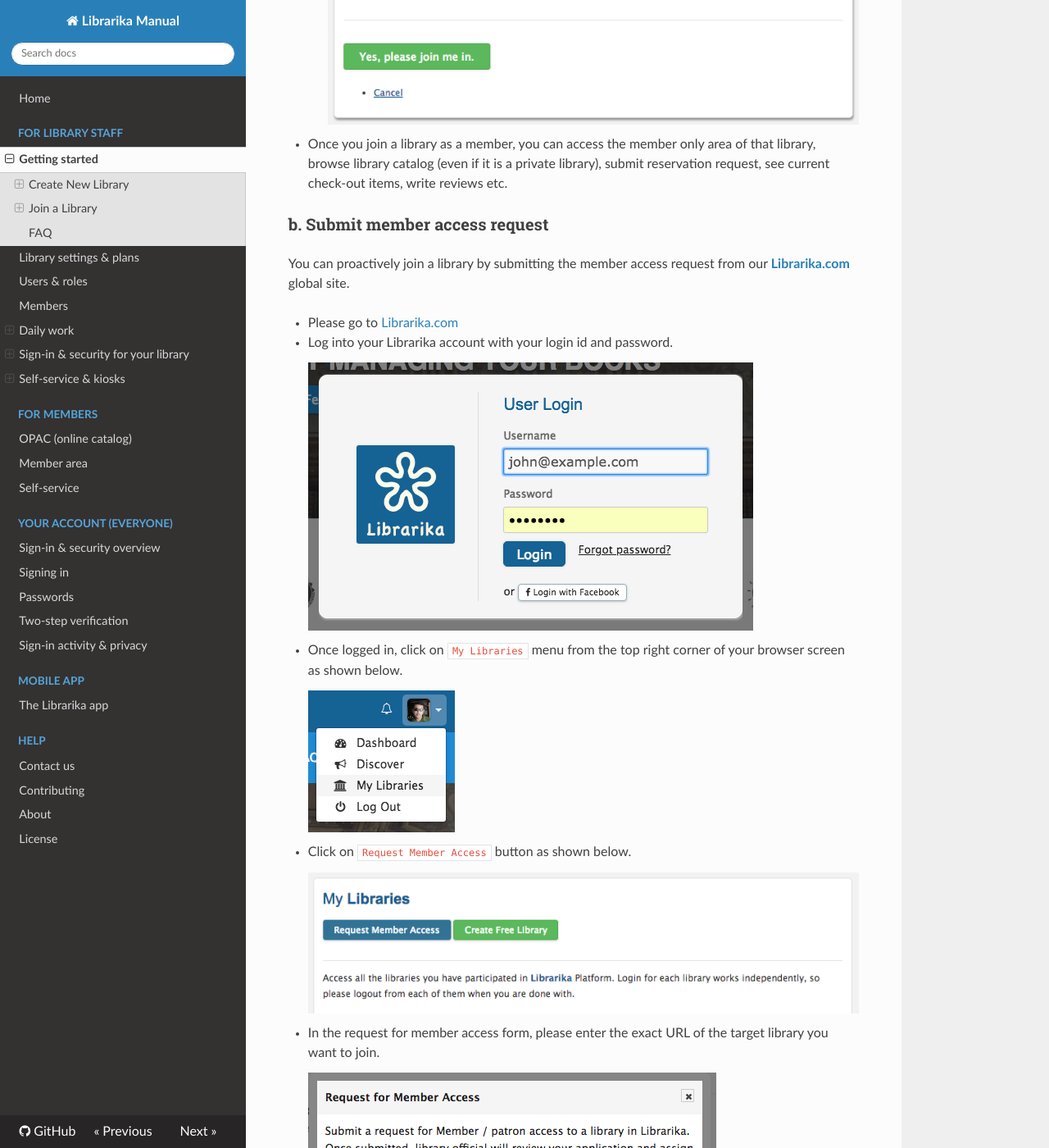
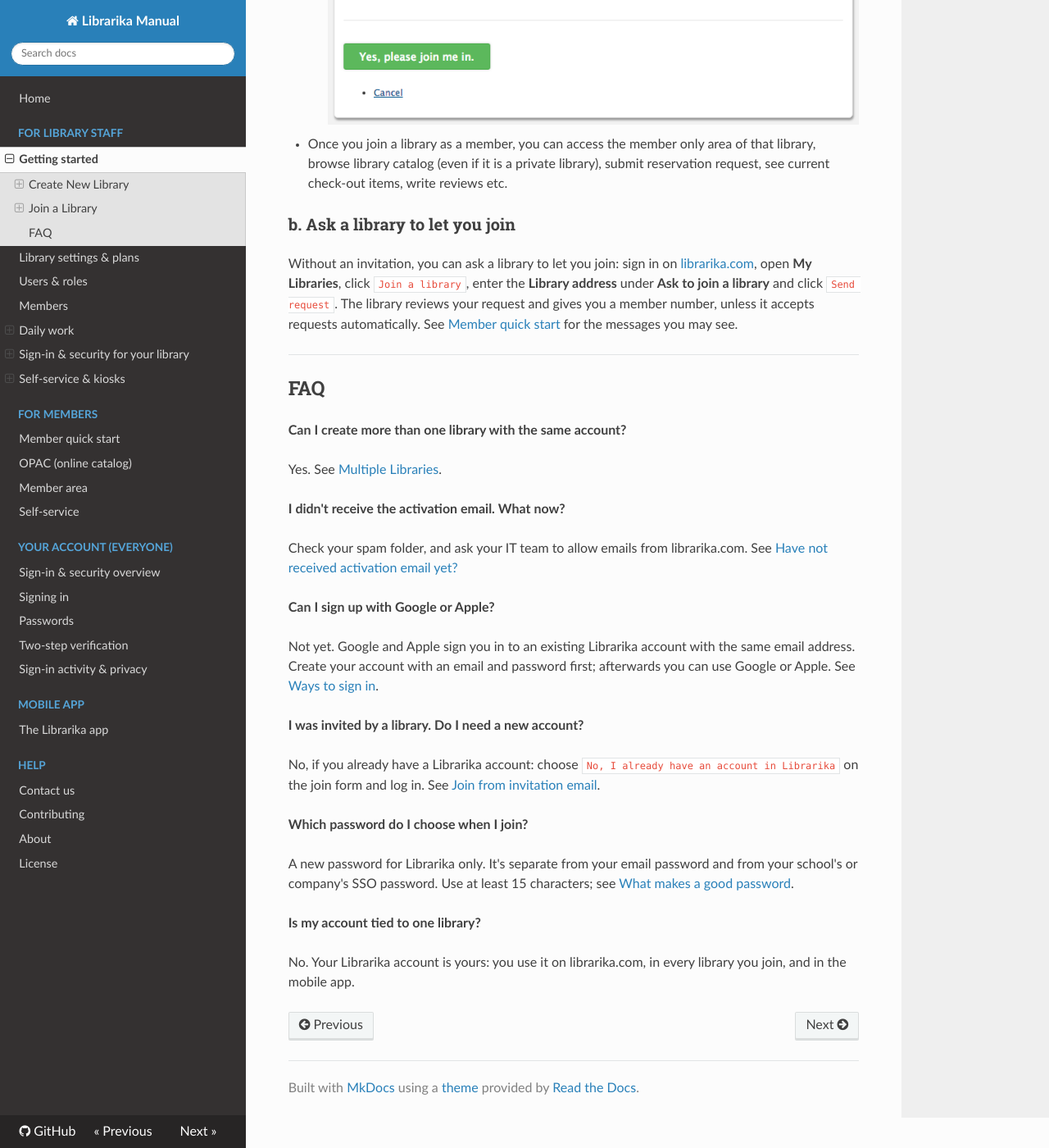
Before and after one commit to Librarika/manual, an MkDocs documentation site: the page built from docs/getting-started.md, in a window 1280 px wide and 1400 px high, scrolled down 4619 px. Shown: the whole window at 82% size. Built offline with MkDocs 1.6.1, drawn with Linux system fonts in a browser that asks for light colours; nearby versions of some CDN libraries; some of the changed text lies outside the part shown.

Commit message:
Add a Member quick start: invitation, join page, first sign-in, asking to join

```diff
--- a/docs/getting-started.md
+++ b/docs/getting-started.md
@@ -113,31 +113,9 @@
 * Once you join a library as a member, you can access the member only area of that library, browse library catalog (even if it is a private library), submit reservation request, see current check-out items, write reviews etc.
 
 
-### b. Submit member access request
+### b. Ask a library to let you join
 
-You can proactively join a library by submitting the member access request from our **[Librarika.com][Librarika]** global site.
-
-* Please go to [Librarika.com][Librarika]
-* Log into your Librarika account with your login id and password.
-
-	![Librarika login form](img/librarika-login.png)
-
-* Once logged in, click on `My Libraries` menu from the top right corner of your browser screen as shown below.
-
-	![Librarika login form](img/my-libraries-menu.png)
-
-* Click on `Request Member Access` button as shown below.
-
-	![Librarika login form](img/my-libraries-page.png)
-
-* In the request for member access form, please enter the exact URL of the target library you want to join.
-
-	![Librarika login form](img/member-request-form.png)
-
-* Click on the `Submit` button and your request will be submitted.
-* You will then receive a confirmation message on the screen regarding your submission.
-* Once submitted, depending on the library prolicy, a library offical will review your request and assign you a library "**Member No**" for future access.
-* If accepted, you can then log into that specific library and access the member only area.
+Without an invitation, you can ask a library to let you join: sign in on [librarika.com][Librarika], open **My Libraries**, click `Join a library`, enter the **Library address** under **Ask to join a library** and click `Send request`. The library reviews your request and gives you a member number, unless it accepts requests automatically. See [Member quick start](member-quick-start.md#no-invitation-ask-to-join) for the messages you may see.
 
 ---
 
--- a/mkdocs.yml
+++ b/mkdocs.yml
@@ -30,6 +30,7 @@
         - 'Self-service': 'self-service.md'
         - 'SIP2 integration': 'sip2.md'
     - 'For members':
+      - 'Member quick start': 'member-quick-start.md'
       - 'OPAC (online catalog)': 'opacs.md'
       - 'Member area': 'member-area.md'
       - 'Self-service': 'self-service.md'
```
Also changed, not shown: docs/index.md (+2 -1 lines), docs/member-quick-start.md (added, +72 -0 lines).
